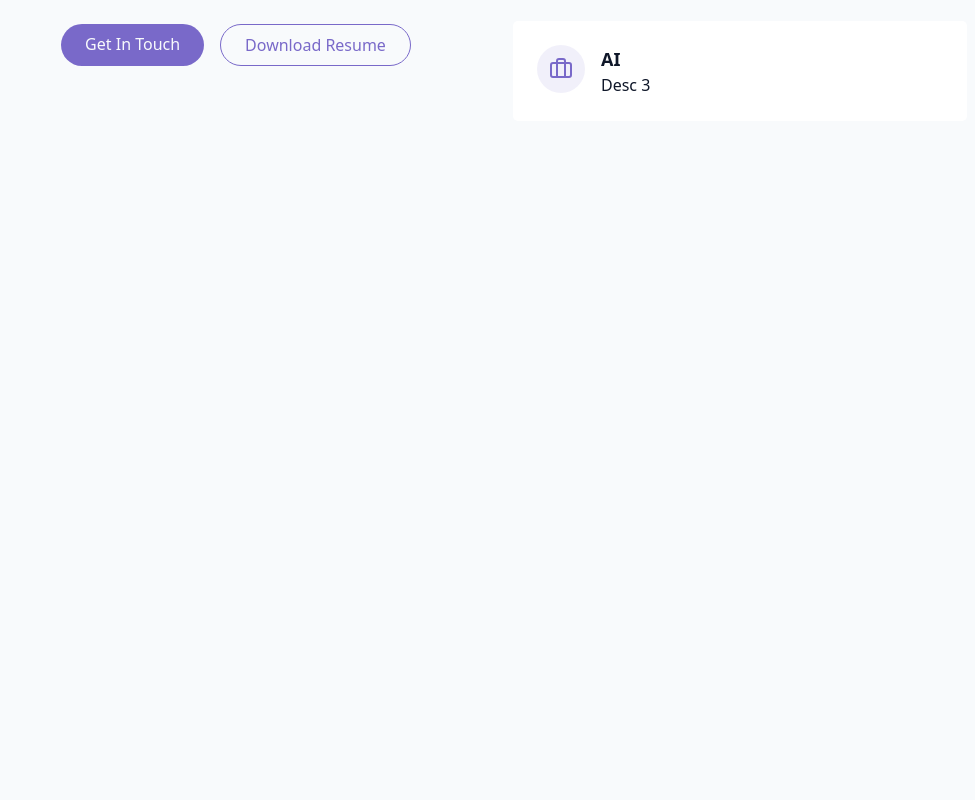
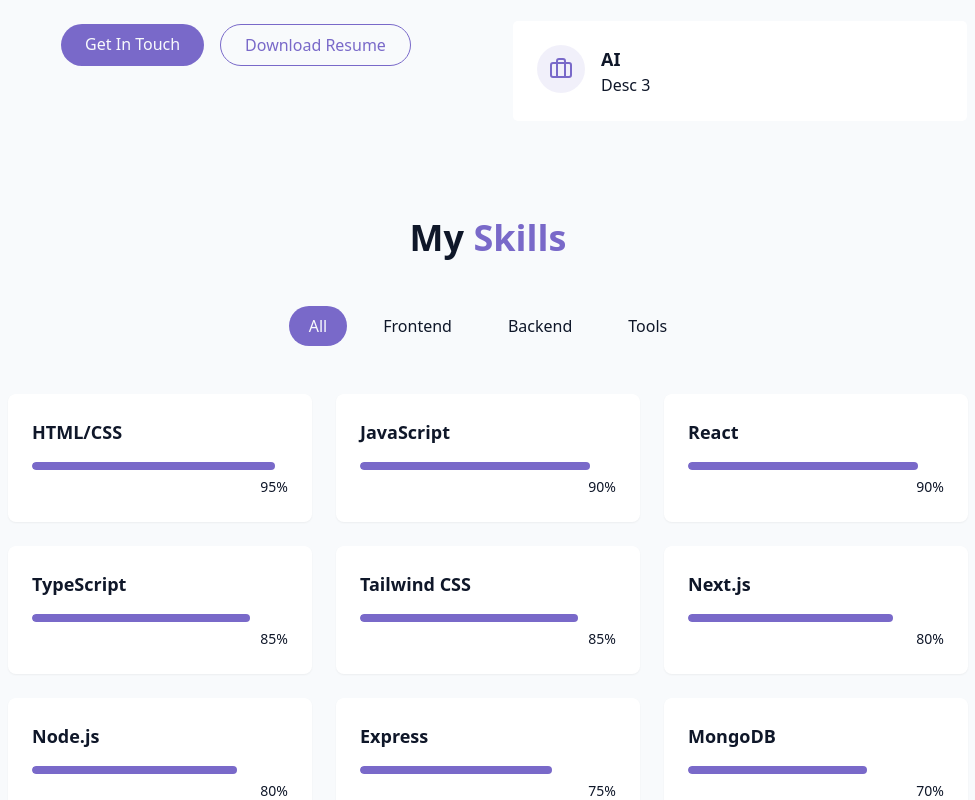
Before and after one commit to Irfxn21/Portfolio, a React (Vite) app: page / in a window 1280 px wide. Shown: the part 1120-1920 px from the top of the page, without its empty margins (152-1127 px from the left). Before the commit the page ends 1242 px from the top, so only its background shows below. Built offline with nearby package versions, Linux system fonts and the light colour scheme.

Commit message:
skills section

```diff
--- /dev/null
+++ b/src/components/SkillsSection.jsx
@@ -0,0 +1,89 @@
+import { useState } from "react"
+import { className } from "../lib/utils";
+
+
+const skills = [
+    // Frontend
+    { name: "HTML/CSS", level: 95, category: "frontend" },
+    { name: "JavaScript", level: 90, category: "frontend" },
+    { name: "React", level: 90, category: "frontend" },
+    { name: "TypeScript", level: 85, category: "frontend" },
+    { name: "Tailwind CSS", level: 85, category: "frontend" },
+    { name: "Next.js", level: 80, category: "frontend" },
+
+    // Backend
+    { name: "Node.js", level: 80, category: "backend" },
+    { name: "Express", level: 75, category: "backend" },
+    { name: "MongoDB", level: 70, category: "backend" },
+    { name: "PostgreSQL", level: 65, category: "backend" },
+    { name: "GraphQL", level: 60, category: "backend" },
+
+    // Tools
+    { name: "Git/GitHub", level: 90, category: "tools" },
+    { name: "Docker", level: 70, category: "tools" },
+    { name: "Figma", level: 85, category: "tools" },
+    { name: "VS Code", level: 95, category: "tools" },
+];
+
+const categories = ["all", "frontend", "backend", "tools"];
+
+
+
+
+export const SkillsSection = () => {
+
+    const [activeCategory, setActiveCategory ] = useState("all");
+
+    const filteredSkills = skills.filter(
+        (skill) => activeCategory === "all" || skill.category === activeCategory
+    );
+
+    return <section
+                id="skills"
+                className="py-24 px-4 relative bg-secondary/30">
+
+                    <div className="container mx-auto max-w-5xl">
+                        <h2 className="text-3xl md:text-4xl font-bold mb-12 text-center">
+                            My <span className="text-primary"> Skills</span>
+                        </h2>
+
+                        <div className="flex flex-wrap justify-center gap-4 mb-12">
+                            {categories.map((category, key) => (
+                                <button
+                                    key={key}
+                                    onClick={() => setActiveCategory(category)}
+                                    className={className(
+                                        "px-5 py-2 rounded-full transition-colors duration-300 capitalize",
+                                        activeCategory === category ? "bg-primary text-primary-foreground" : "bg-secondary/70 text-foreground hover:bd-secondary"
+                                    )}>
+
+                                    {category}
+                                </button>
+                            ))}
+                        </div>
+
+                        <div className="grid grid-cols-1 sm:grid-cols-2 lg:grid-cols-3 gap-6">
+                            {filteredSkills.map((skill, key) => (
+                                <div key={key} className="bg-card p-6 rounded-lg shadow-xs card-hover">
+                                    <div className="text-left mb-4">
+                                        <h3 className="font-semibold text-lg">{skill.name}</h3>
+                                    </div>
+
+                                    <div className="w-full bg-secondary/50 h-2 rounded-full overflow-hidden">
+                                        <div
+                                            className="bg-primary h-2 rounded-full origin-left animate-[grow_1.5s_ease-out]"
+                                            style={{ width: skill.level + "%" }}/>
+                                    </div>
+
+                                    <div className="text-right mt-1">
+                                        <span className="text-sm text-muted-foreground">{skill.level}%</span>
+                                    </div>
+
+                                </div>
+                            ))}
+                        </div>
+
+                    </div>
+
+            </section>
+}
--- a/src/pages/Home.jsx
+++ b/src/pages/Home.jsx
@@ -3,6 +3,7 @@
 import { Navbar } from "../components/Navbar";
 import { HeroSection } from "../components/HeroSection";
 import { AboutSection } from "../components/AboutSection";
+import { SkillsSection } from "../components/SkillsSection";
 
 export const Home = () => {
     return <div className="min-h-screen bg-background text-foreground overflow-x-hidden">
@@ -20,6 +21,7 @@
         <main>
             <HeroSection />
             <AboutSection />
+            <SkillsSection />
         </main>
 
         {/* footer */}
```
